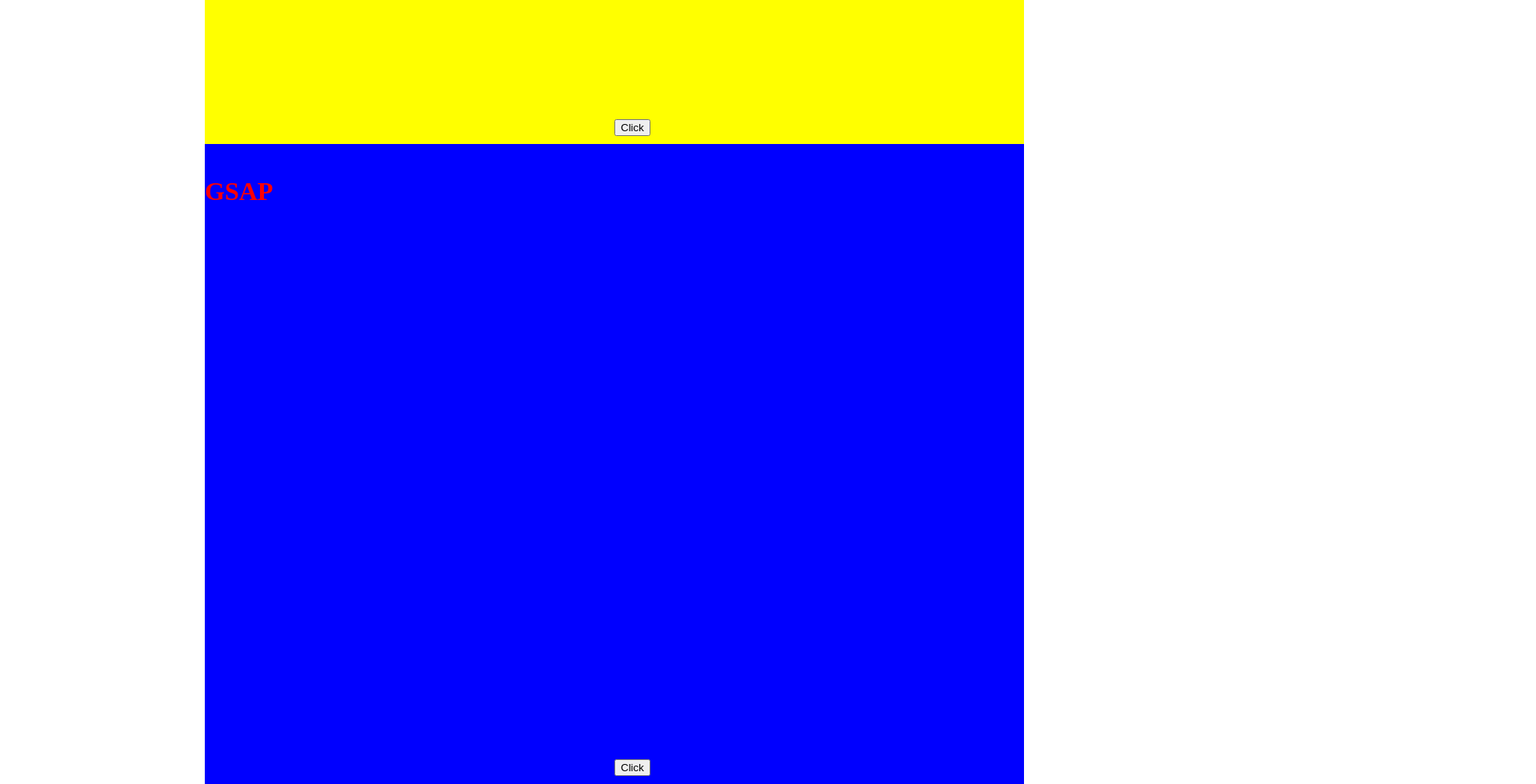
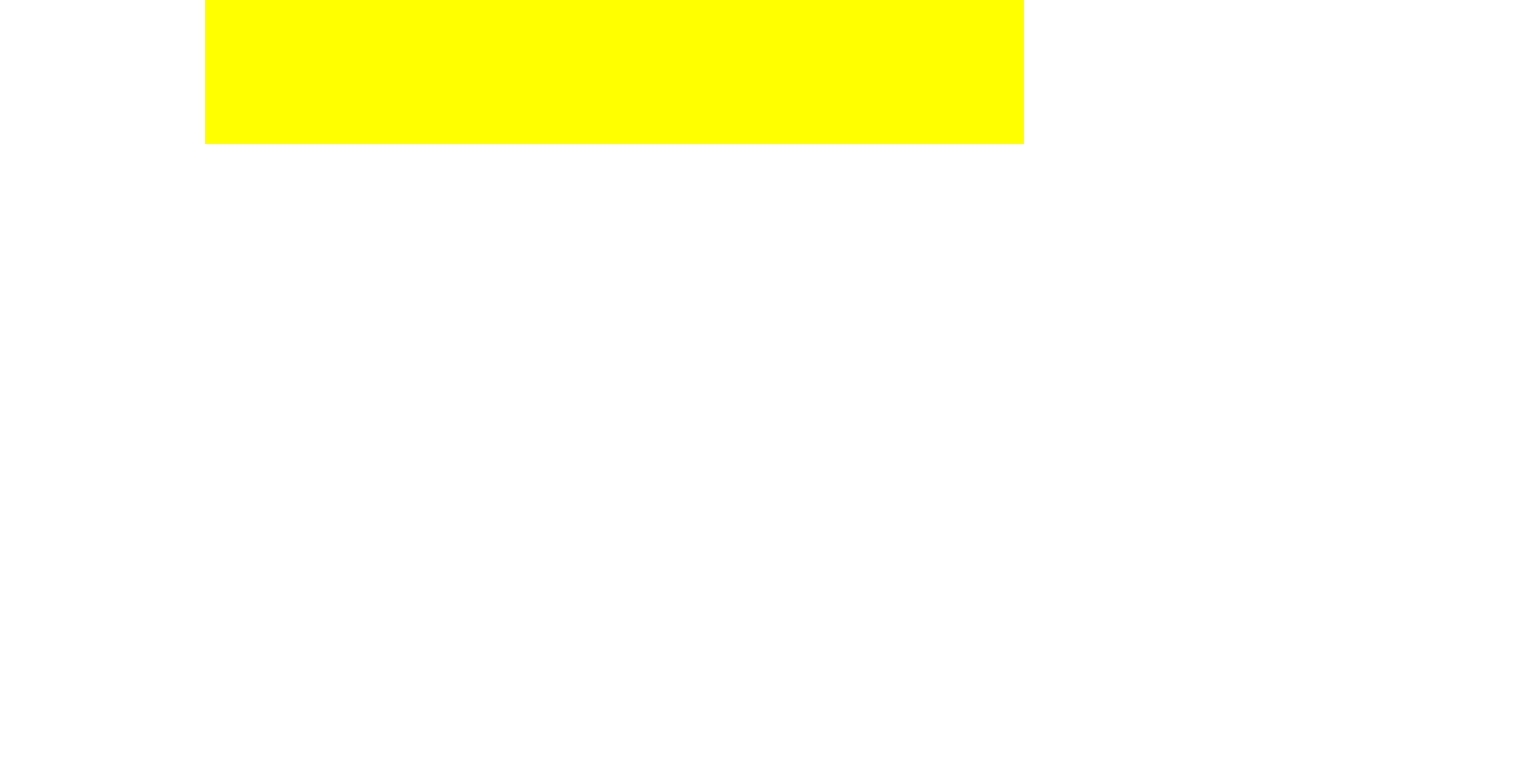
Before and after one commit to MikeTheFyke/MiFy, a Vue app in the folder client/: page / in a window 1280 px wide. Shown: the part 1420-2400 px from the top of the page at 80% size, 1920 px wide, since content can reach past the window. After the commit the page ends 1600 px from the top, so only its background shows below. Built offline with nearby package versions, Linux system fonts and the light colour scheme.

Commit message:
Adusted Green vue position

```diff
--- a/client/src/components/Green.vue
+++ b/client/src/components/Green.vue
@@ -2,10 +2,6 @@
     <div id="Green-Container">
 
     <h1 id="GreenTitle">GSAP</h1>
-
-    <div id="scrollContainer">
-      <button id="scrollButton" @click="scrollTop">Click</button>
-    </div>
 
     </div>
 </template>
@@ -21,18 +17,11 @@ export default {
 </script>
 
 <style scoped>
-
-#scrollContainer{
-  position: absolute;
-  bottom: 10px;
-  left: 50%;
-}
-
 #Green-Container{
     Position: absolute;
-    top: 200vh;
-    left: 20%;
-    width: 80vw;
+    top: 0px;
+    left: 100vw;
+    width: 100vw;
     height: 100vh;
     background-color: blue;
 }
--- a/client/src/components/Threevue.vue
+++ b/client/src/components/Threevue.vue
@@ -2,10 +2,6 @@
     <div id="Three-Container">
 
     <h1 id="ThreeTitle">Three Js</h1>
-
-    <div id="scrollContainer2">
-      <button id="scrollButton2" @click="scrollDown">Click</button>
-    </div>
 
     </div>
 </template>
@@ -21,13 +17,6 @@ export default {
 </script>
 
 <style scoped>
-
-#scrollContainer2{
-  position: absolute;
-  bottom: 10px;
-  left: 50%;
-}
-
 #Three-Container{
     Position: absolute;
     top: 100vh;
--- a/client/src/components/layout/Header.vue
+++ b/client/src/components/layout/Header.vue
@@ -101,10 +101,28 @@ export default {
 
                 gsap.to("#Process-Container", 2, { y: '-100vh' })
                 gsap.to("#Three-Container", 2, { y: 0 })
-                gsap.to("#Green-Container", 2, { y: 0 })
+                gsap.to("#Green-Container", 2, { x: 0 })
                  },
-            scrollThree() { window.scroll(0, (window.innerHeight*2)) },
-            scrollGsap() { window.scroll(0, (window.innerHeight*3)) },
+            scrollThree() {
+                gsap.to('#header-content', 2, { scaleX: 0, transformOrigin: "left" } );
+                gsap.to('#header-bar', 1, { backgroundColor: '#20203a' } );
+                gsap.to('#header-button', 0.5, { zIndex: 2, opacity: 1 } );
+                gsap.to('#header-icon-container', 0.5, { zIndex: 0, opacity: 0 } );
+
+                gsap.to("#Process-Container", 2, { y: 0 })
+                gsap.to("#Three-Container", 2, { y: '-100vh' })
+                gsap.to("#Green-Container", 2, { x: 0 })
+                 },
+            scrollGsap() {
+                gsap.to('#header-content', 2, { scaleX: 0, transformOrigin: "left" } );
+                gsap.to('#header-bar', 1, { backgroundColor: '#20203a' } );
+                gsap.to('#header-button', 0.5, { zIndex: 2, opacity: 1 } );
+                gsap.to('#header-icon-container', 0.5, { zIndex: 0, opacity: 0 } );
+
+                gsap.to("#Process-Container", 2, { y: 0 })
+                gsap.to("#Three-Container", 2, { y: 0 })
+                gsap.to("#Green-Container", 2, { x: '-100vw' })
+                 },
         },
         mounted: function() {
             gsap.to('#header-content', 0, { scaleX: 0 } );
```
